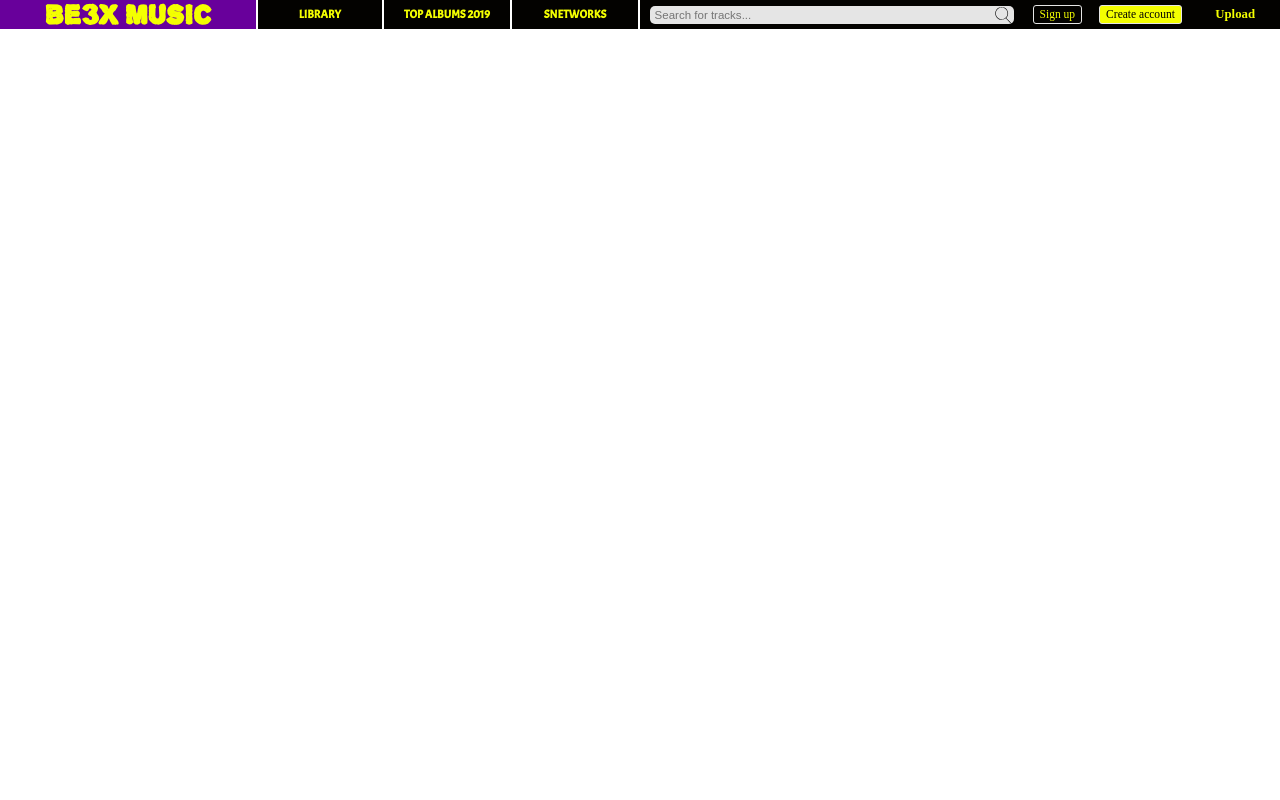
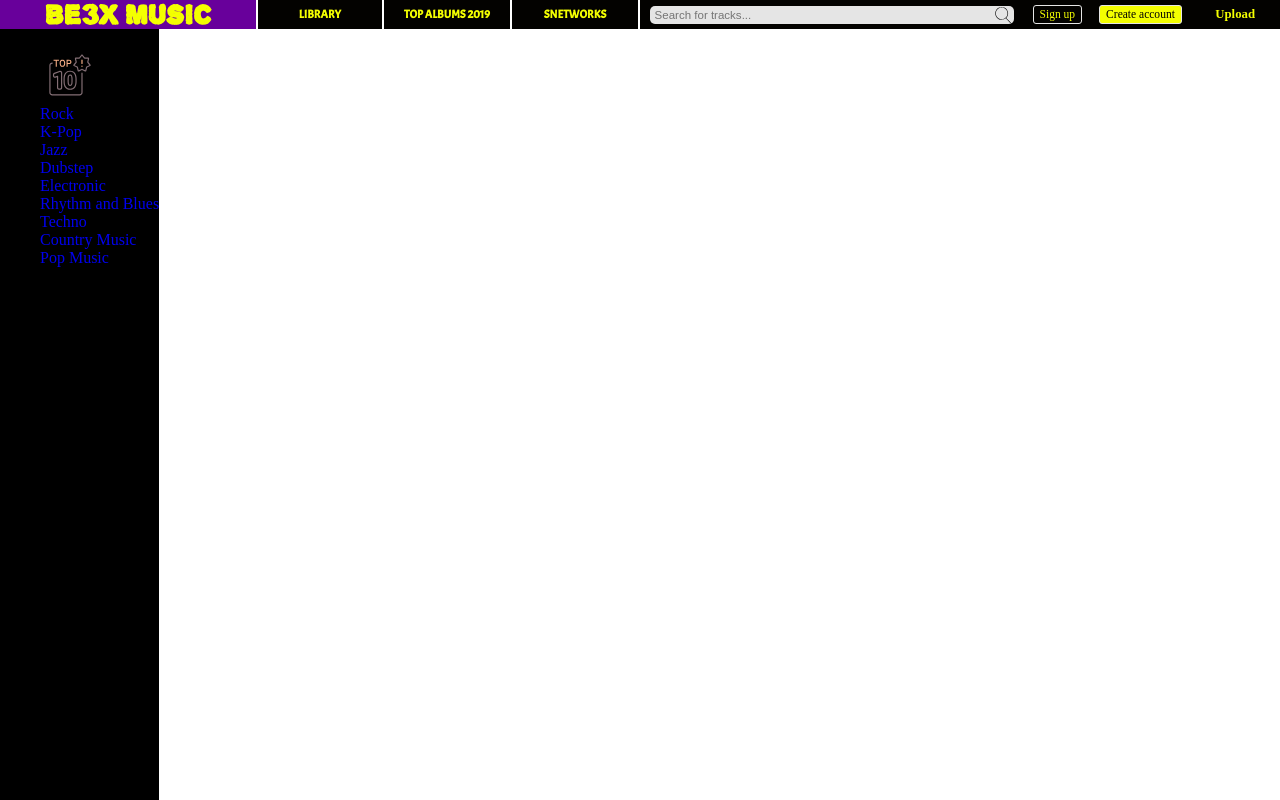
Before and after one commit to maxonchil/FE-JS-Projects-Presentations-Winter-2020-KPI-2, a website: page index.html in a window 1280 px wide. Drawn offline with Linux system fonts and the light colour scheme.

Commit message:
start to make aside menu

```diff
--- a/index.html
+++ b/index.html
@@ -19,7 +19,6 @@
       </p>
     </noscript>
     <header class="header">
-        <div class="container">
         <div class="header__inner">
             <div class="header__title">
                 <a href="#">
@@ -74,8 +73,25 @@
             </div>
             <a class="header__upload" href="/upload">Upload</a>
         </div>
-        </div>
     </header>
+    <main>
+        <aside class="aside">
+            <ul class="aside__menu">
+                <li class="aside__menu-item1">
+                    <a href="#top10"></a>
+                </li>
+                <li class="aside__menu-item2"><a href="#advantages">Rock</a></li>
+                <li class="aside__menu-item3"><a href="#team">K-Pop</a></li>
+                <li class="aside__menu-item4"><a href="#contacts">Jazz</a></li>
+                <li class="aside__menu-item5"><a href="#contacts">Dubstep</a></li>
+                <li class="aside__menu-item6"><a href="#contacts">Electronic</a></li>
+                <li class="aside__menu-item7"><a href="#contacts">Rhythm and Blues</a></li>
+                <li class="aside__menu-item8"><a href="#contacts">Techno</a></li>
+                <li class="aside__menu-item9"><a href="#contacts">Country Music</a></li>
+                <li class="aside__menu-item10"><a href="#contacts">Pop Music</a></li>
+            </ul>
+        </aside>
+    </main>
 </body>
 
 </html>
--- a/scss/style.scss
+++ b/scss/style.scss
@@ -21,12 +21,11 @@ body {
 }
 
 .container {
-    width: 100%;
+    width: 90%;
 }
 
 .header {
     background-color: $main-black;
-    position: fixed;
     width: 100%;
     .header__inner {
         display: grid;
@@ -215,3 +214,20 @@ body {
         }
     }
 }
+
+.aside {
+    height: 100vw;
+    position: fixed;
+    background-color: #000000;
+    .aside__menu {
+        list-style-type: none;
+       li:first-child {
+           background-image:url('../img/top10.svg');
+           width:60px;
+           height:60px;
+       }
+        a {
+            text-decoration: none;
+        }
+    }
+}
```
Also changed, not shown: img/top10.svg (added), style/style.css, 1 other file. Lines whose indentation alone changed are shown as unchanged.
